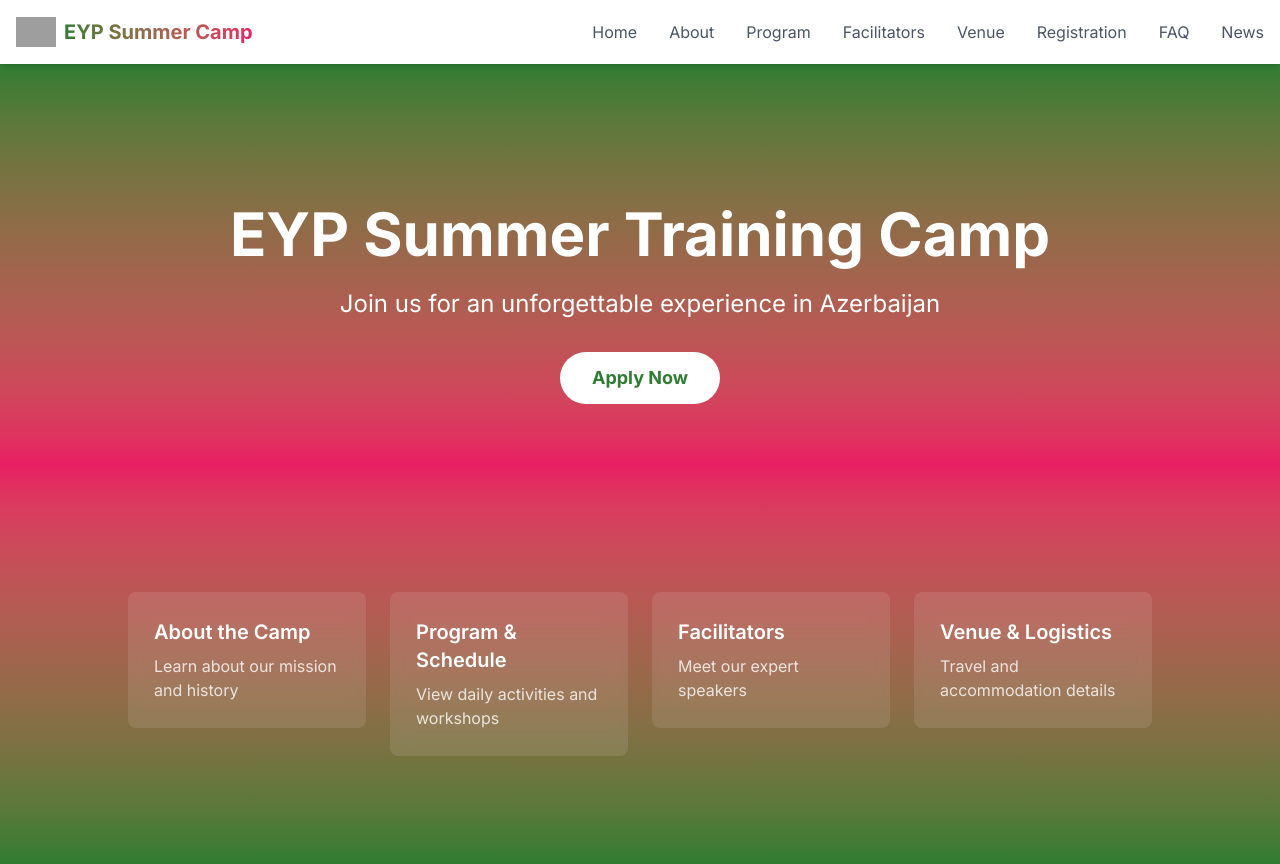
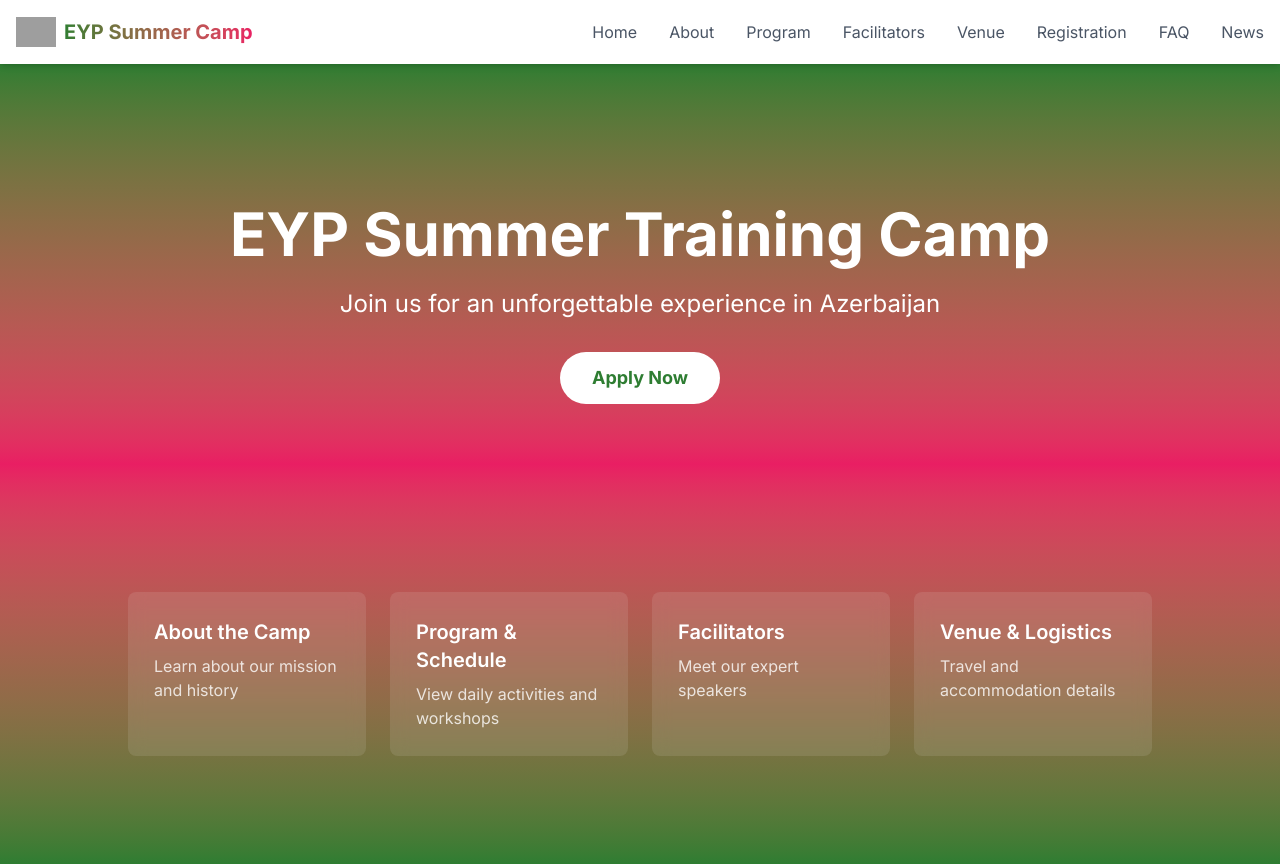
Before and after one commit to Ph4ntomByte/Summer_Training_Camp, a Next.js app: page / in a window 1280 px wide. Built offline with nearby package versions, Linux system fonts and the light colour scheme; grey boxes are pictures that could not be loaded.

Commit message:
Make quick links boxes consistent in size

```diff
--- a/src/app/page.tsx
+++ b/src/app/page.tsx
@@ -28,31 +28,31 @@ export default function Home() {
       <section className="py-12">
         <div className="container mx-auto px-4">
           <div className="grid grid-cols-1 md:grid-cols-2 lg:grid-cols-4 gap-6 max-w-5xl mx-auto">
-            <Link href="/about" className="group">
-              <div className="p-6 bg-white/10 backdrop-blur-sm rounded-lg hover:shadow-lg transition-shadow border-2 border-transparent hover:border-white">
+            <Link href="/about" className="group h-full">
+              <div className="p-6 bg-white/10 backdrop-blur-sm rounded-lg hover:shadow-lg transition-shadow border-2 border-transparent hover:border-white h-full flex flex-col">
                 <h3 className="text-xl font-semibold mb-2 text-white group-hover:text-white">About the Camp</h3>
-                <p className="text-white/80">Learn about our mission and history</p>
+                <p className="text-white/80 flex-grow">Learn about our mission and history</p>
               </div>
             </Link>
 
-            <Link href="/program" className="group">
-              <div className="p-6 bg-white/10 backdrop-blur-sm rounded-lg hover:shadow-lg transition-shadow border-2 border-transparent hover:border-white">
+            <Link href="/program" className="group h-full">
+              <div className="p-6 bg-white/10 backdrop-blur-sm rounded-lg hover:shadow-lg transition-shadow border-2 border-transparent hover:border-white h-full flex flex-col">
                 <h3 className="text-xl font-semibold mb-2 text-white group-hover:text-white">Program & Schedule</h3>
-                <p className="text-white/80">View daily activities and workshops</p>
+                <p className="text-white/80 flex-grow">View daily activities and workshops</p>
               </div>
             </Link>
 
-            <Link href="/facilitators" className="group">
-              <div className="p-6 bg-white/10 backdrop-blur-sm rounded-lg hover:shadow-lg transition-shadow border-2 border-transparent hover:border-white">
+            <Link href="/facilitators" className="group h-full">
+              <div className="p-6 bg-white/10 backdrop-blur-sm rounded-lg hover:shadow-lg transition-shadow border-2 border-transparent hover:border-white h-full flex flex-col">
                 <h3 className="text-xl font-semibold mb-2 text-white group-hover:text-white">Facilitators</h3>
-                <p className="text-white/80">Meet our expert speakers</p>
+                <p className="text-white/80 flex-grow">Meet our expert speakers</p>
               </div>
             </Link>
 
-            <Link href="/venue" className="group">
-              <div className="p-6 bg-white/10 backdrop-blur-sm rounded-lg hover:shadow-lg transition-shadow border-2 border-transparent hover:border-white">
+            <Link href="/venue" className="group h-full">
+              <div className="p-6 bg-white/10 backdrop-blur-sm rounded-lg hover:shadow-lg transition-shadow border-2 border-transparent hover:border-white h-full flex flex-col">
                 <h3 className="text-xl font-semibold mb-2 text-white group-hover:text-white">Venue & Logistics</h3>
-                <p className="text-white/80">Travel and accommodation details</p>
+                <p className="text-white/80 flex-grow">Travel and accommodation details</p>
               </div>
             </Link>
           </div>
```
